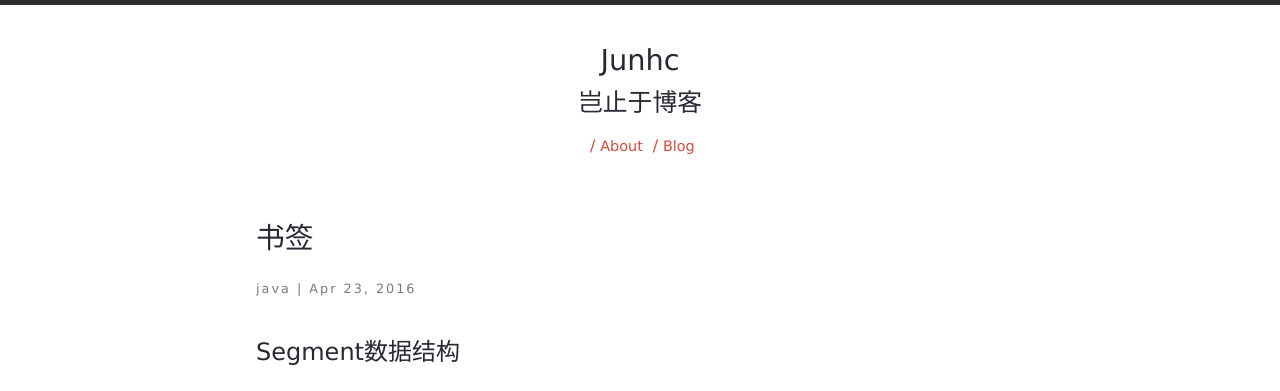
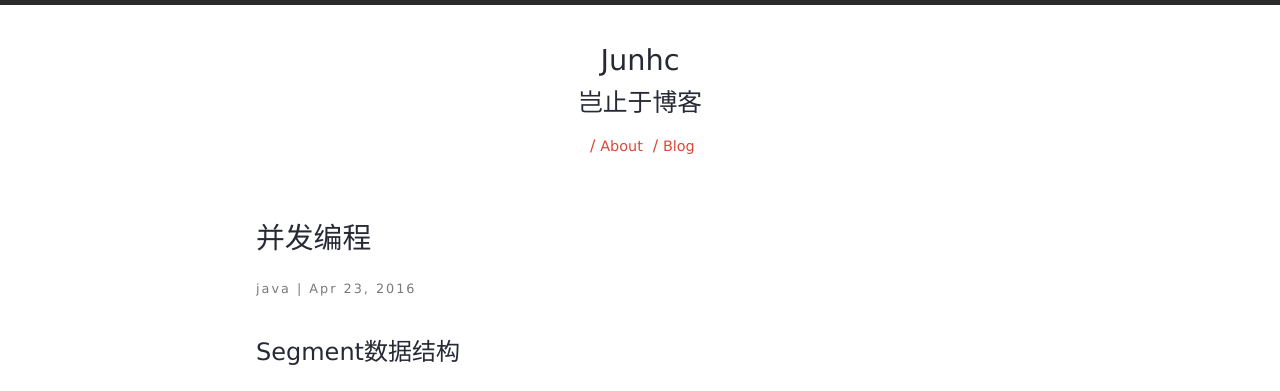
Before and after one commit to junhc/junhc.github.io, a Jekyll site: the page built from _posts/2016-04-23-concurrent.md, in a window 1280 px wide. Shown: the top 391 px of the page. Built offline with Jekyll 4.4.1, drawn with Linux system fonts in a browser that asks for light colours; Markdown is read by kramdown in place of the engine named in the settings; comment, search, counter and statistics services are not loaded.

Commit message:
Update 2016-04-23-concurrent.md

```diff
--- a/_posts/2016-04-23-concurrent.md
+++ b/_posts/2016-04-23-concurrent.md
@@ -1,6 +1,6 @@
 ---
 layout: post
-title: "书签"
+title: "并发编程"
 date: 2016-04-23 15:55:35
 description: "并发编程"
 categories:
```
